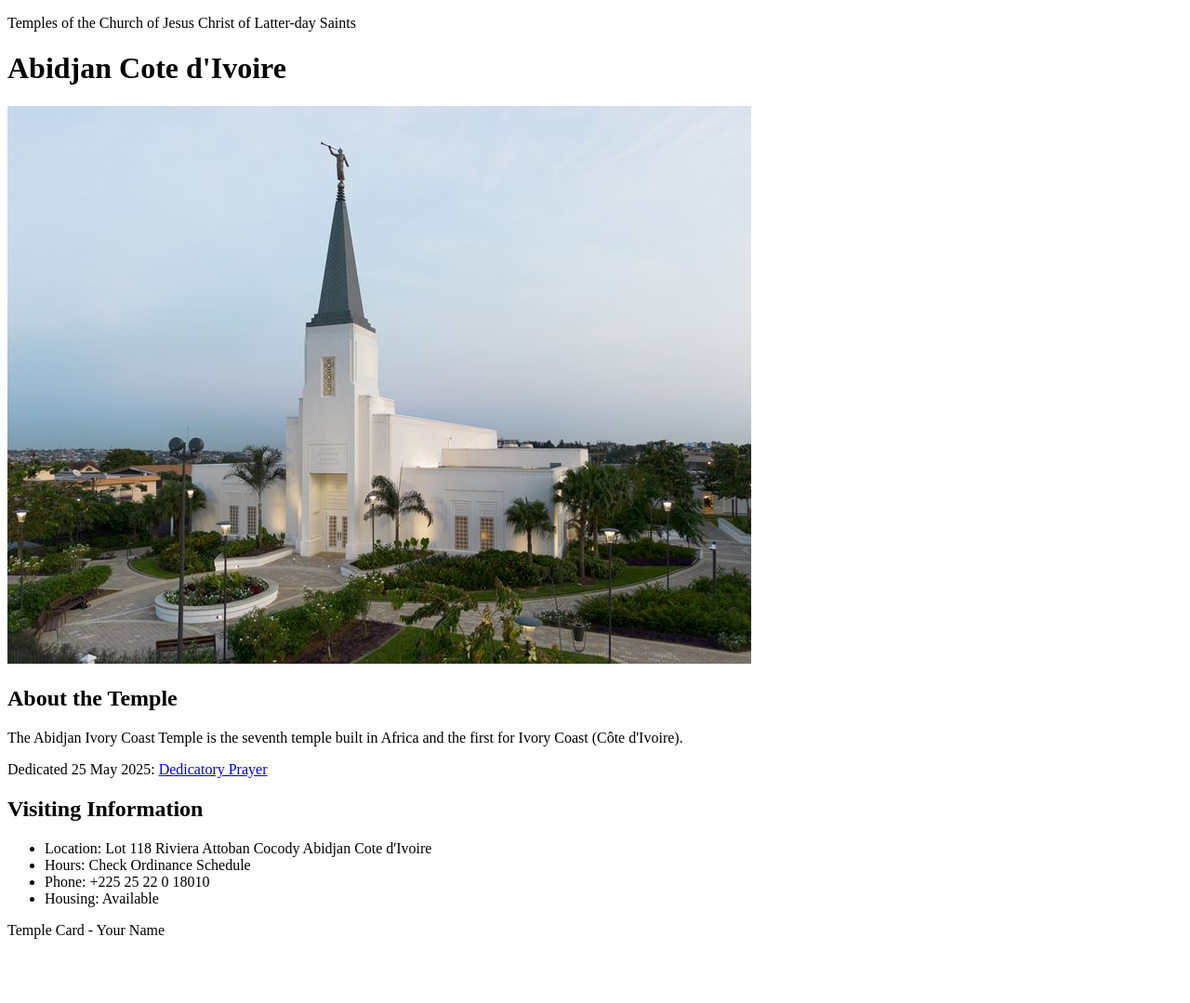
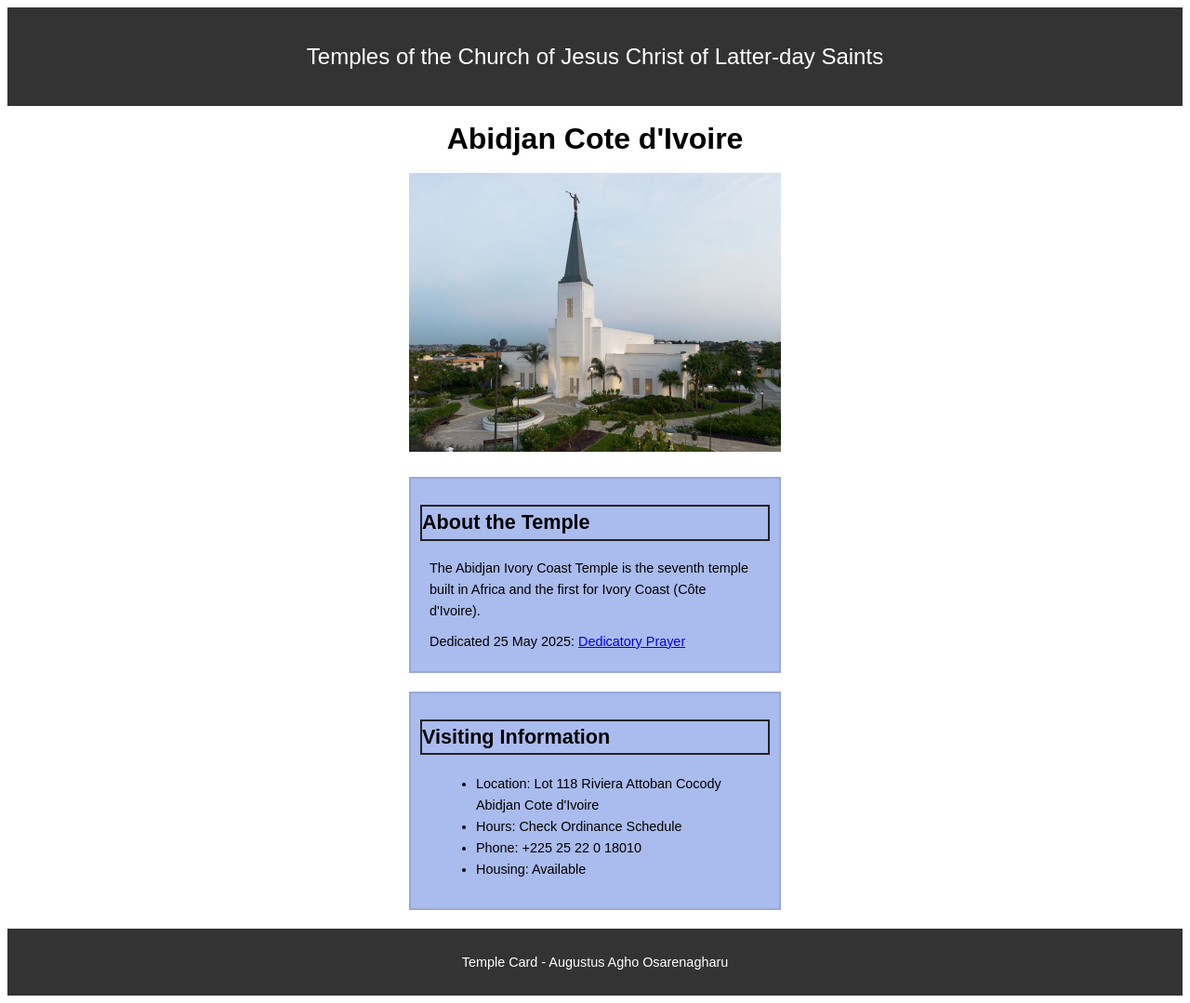
Before and after one commit to augustus-11/wdd130, a plain HTML site: page week02/temple.html in a window 1280 px wide. Shown: the whole page at 93% size. Before the commit the page ends 1026 px from the top, so only its background shows below. Drawn offline with Linux system fonts and the light colour scheme.

Commit message:
code along w2 activity

```diff
--- /dev/null
+++ b/week02/styles/temple.css
@@ -0,0 +1,56 @@
+body {
+    font-family: Arial, sans-serif;
+    line-height: 1.6;
+}
+
+
+header, footer{
+    background-color: #333;
+    color: white;
+    padding: 10px 0;
+    font-size: 1.5rem;
+    text-align: center;
+}
+
+
+main{
+    width: 400px;
+    margin: 0 auto;
+
+}
+
+h1{
+    margin: 10px;
+    text-align: center;
+}
+
+h2{
+    border: 2px solid #222;
+}
+
+
+img{
+    width: 100%;
+    height: auto;
+    box-shadow: 30px gray;
+}
+
+section{
+    margin: 20px 0;
+    border: 2px solid rgba(0, 0, 0, 0.1);
+    padding: 10px;
+    background-color: #abe;
+    font-size: .9rem;
+}
+
+section p{
+    margin: 10px;
+}
+
+ul{
+    margin: 20px;
+}
+
+footer{
+    font-size: .9rem;
+}
--- a/week02/temple.html
+++ b/week02/temple.html
@@ -5,6 +5,7 @@
     <meta charset="UTF-8">
     <meta name="viewport" content="width=device-width, initial-scale=1.0">
     <title>Temple Card - Abidjan Cote d'Ivoire</title>
+    <link rel="stylesheet" href="styles/temple.css">
 </head>
 
 <body>
@@ -35,7 +36,7 @@
         </section>
     </main>
     <footer>
-        <p>Temple Card - Your Name</p>
+        <p>Temple Card - Augustus Agho Osarenagharu</p>
     </footer>
 </body>
 
```
